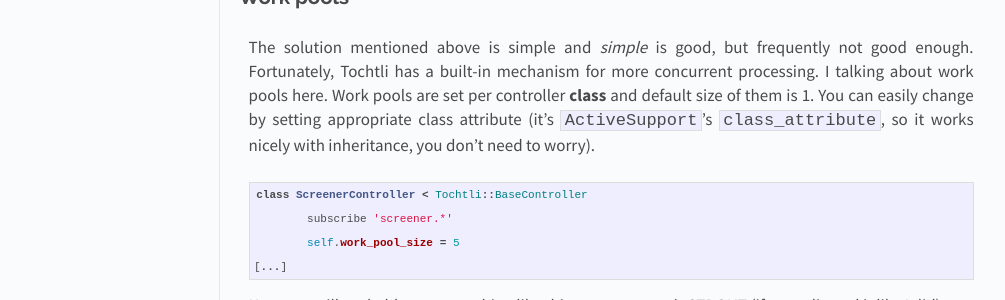
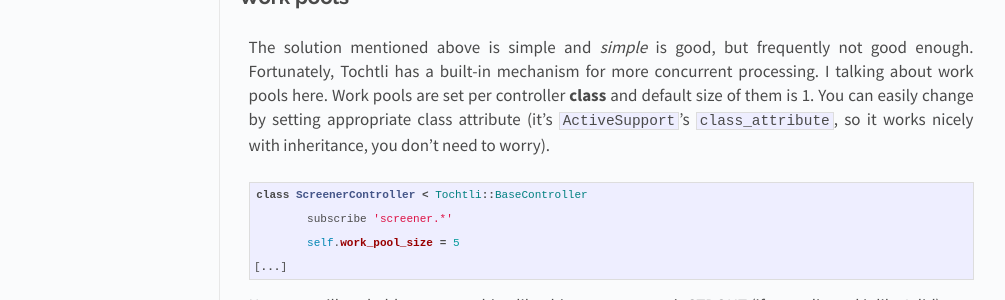
Before and after one commit to PuzzleFlow/tochtli, a Jekyll site: the page built from tutorials/scaling.md, in a window 1280 px wide. Shown: the part 824-1124 px from the top of the page, without its empty margins (139-1144 px from the left). Built offline with Jekyll 4.4.1, drawn with Linux system fonts in a browser that asks for light colours; Markdown is read by kramdown in place of the engine named in the settings.

Commit message:
CSS update: inline code font size

```diff
--- a/css/main.css
+++ b/css/main.css
@@ -192,6 +192,10 @@ a:hover {
   padding: 0 .2em;
 }
 
+.post p code {
+	font-size: 0.85em;
+}
+
 .post pre code {
   border: none;
 }
```
